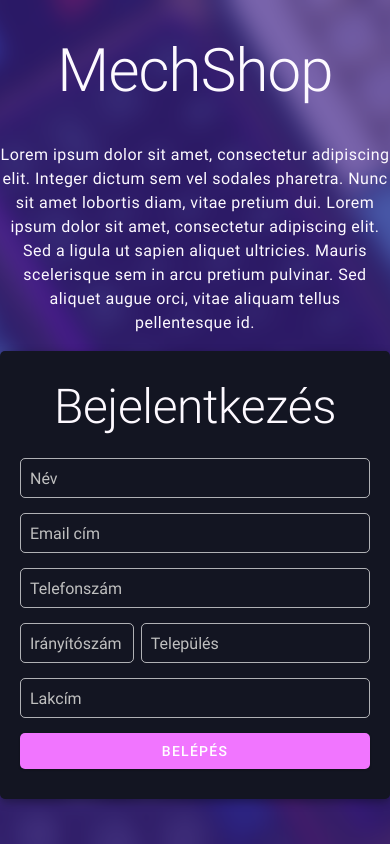
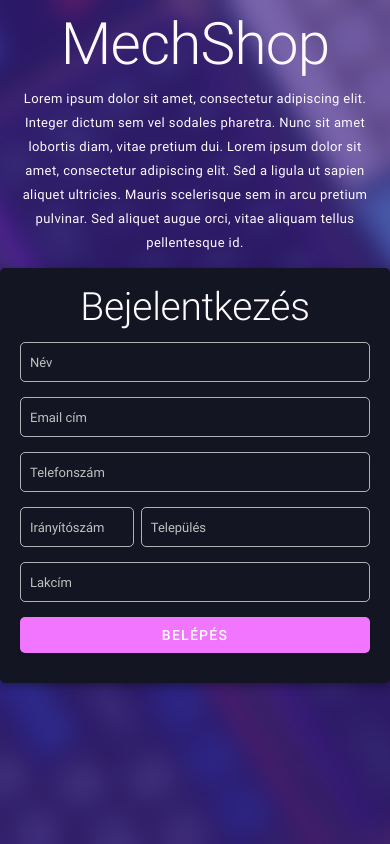
Before and after one commit to sn4k3ch4rm3r/MechShop, a PHP site: page / in a window 390 px wide. Run offline with PHP 8.4, Linux system fonts and the light colour scheme.

Commit message:
Improved landing page mobile layout

```diff
--- a/stylesheets/landing.css
+++ b/stylesheets/landing.css
@@ -41,10 +41,19 @@ form {
 		padding: 0;
 	}
 	h1 {
-		font-size: 60px;
+		font-size: 15vw;
+		line-height: 15vw;
 	}
 	h2 {
-		font-size: 48px;
+		font-size: 10vw;
+		line-height: 10vw;
+	}
+	p {
+		font-size: 13px;
+		padding-inline: 10px;
+	}
+	.material-outlined-textfield label {
+		font-size: 13px;
 	}
 }
 
--- a/templates/base.html
+++ b/templates/base.html
@@ -4,6 +4,7 @@
 		<meta charset="UTF-8">
 		<meta http-equiv="X-UA-Compatible" content="IE=edge">
 		<meta name="viewport" content="width=device-width, initial-scale=1.0">
+		<meta name="theme-color" content="#131522">
 
 		<link rel="shortcut icon" href="/images/favicon.png" type="image/x-icon">
 
```
